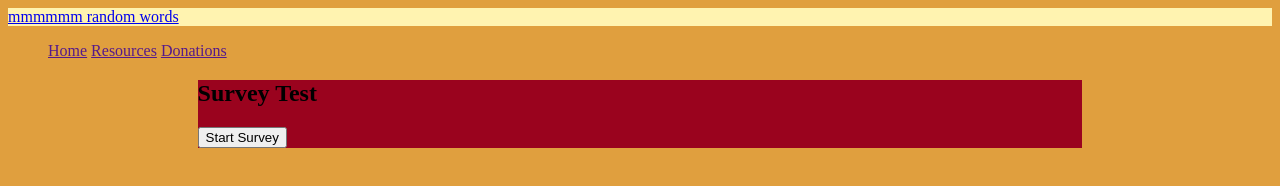
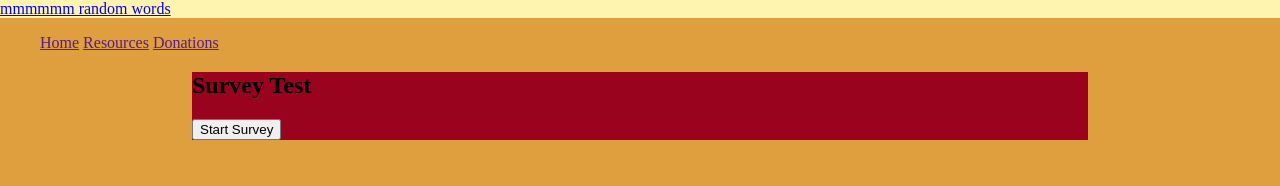
Before and after one commit to Nostalgiahh/SimpleSurvey, a plain HTML site: page survey.htm in a window 1280 px wide. Drawn offline with Linux system fonts and the light colour scheme.

Commit message:
doing another commit because why not?

```diff
--- a/Survey.css
+++ b/Survey.css
@@ -1,5 +1,6 @@
 body {
     background: #e09f3e;
+    margin: 0;
 }
 
 .heading {
--- a/Survey.js
+++ b/Survey.js
@@ -183,4 +183,4 @@ function remove(el) {
 
          });
 
-         // yay i did it, it's working i guess...
+         // yay i did it, it's working i guess..
```
